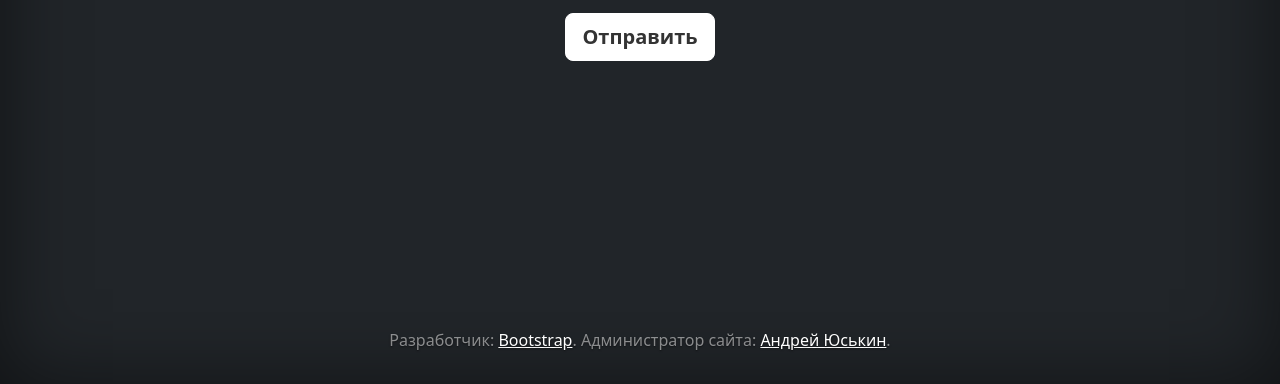
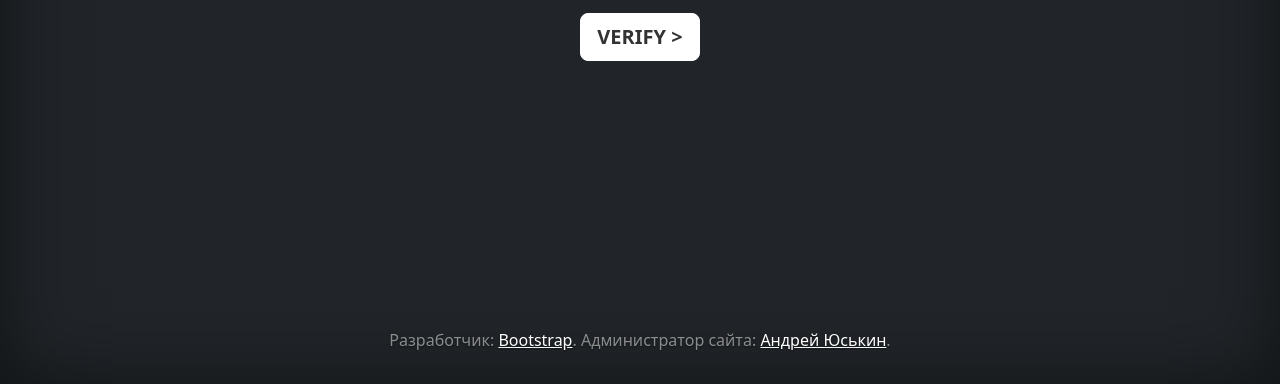
Before and after one commit to yus1ch/yus1c.github.io, a plain HTML site: page test.html in a window 1280 px wide. Shown: the part 416-800 px from the top of the page. Drawn offline with Linux system fonts and the light colour scheme.

Commit message:
Update test.html

```diff
--- a/test.html
+++ b/test.html
@@ -32,7 +32,7 @@
         <h1>Спасибо за помощь!</h1>
         <p class="lead">Нажмите на кнопку ниже, чтобы проверить работу скрипта. Ваши данные не будут разглашены, все работает локально на вашем устройстве. После этого сообщите код Андрею.</p>
         <p class="lead">
-          <a href="./test-success-message.html" class="btn btn-lg btn-light fw-bold border-white bg-white">Отправить</a>
+          <a href="./test-success-message" class="btn btn-lg btn-light fw-bold border-white bg-white">VERIFY ></a>
         </p>
       </main>
 
```
